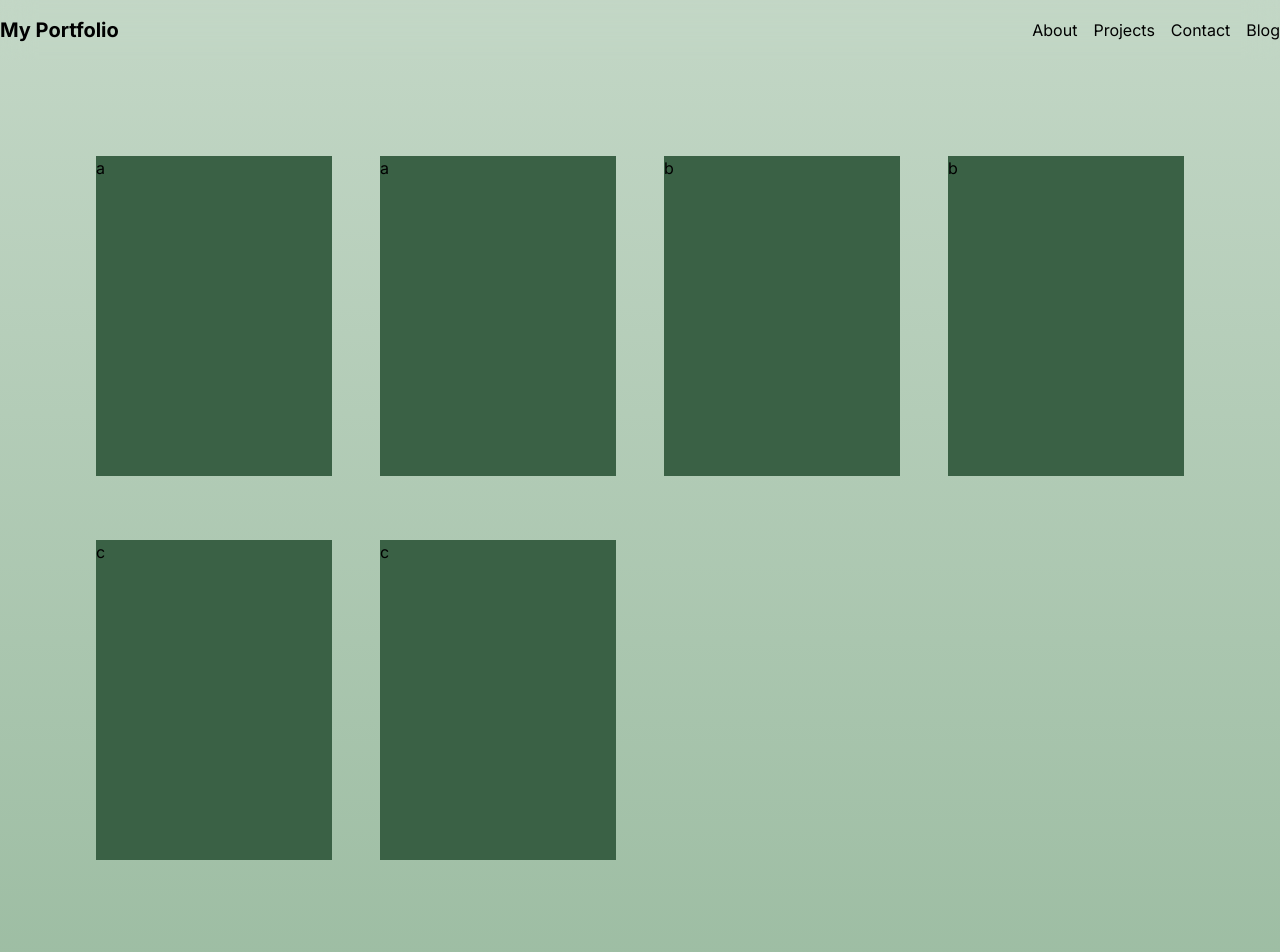
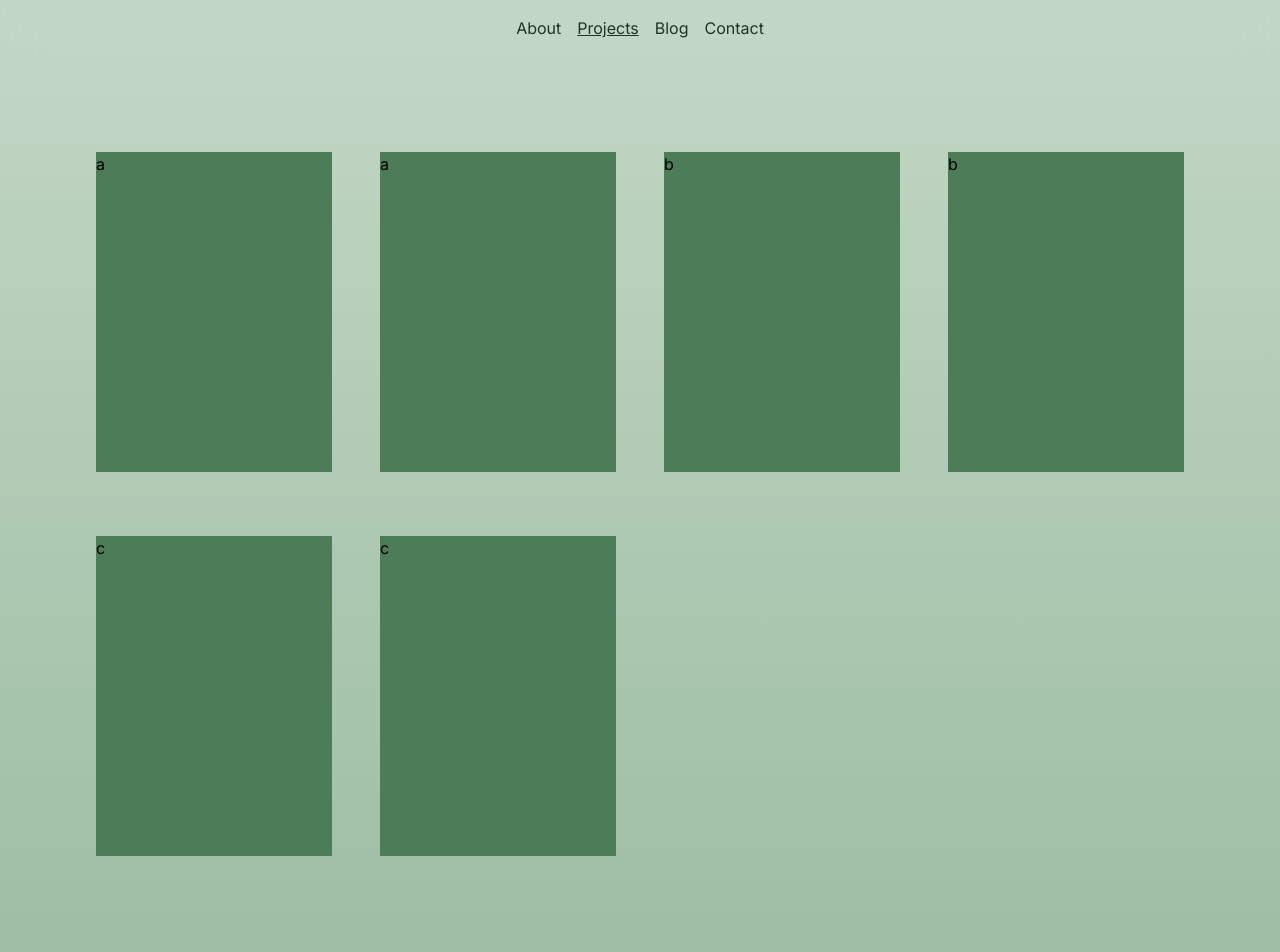
Before and after one commit to BenBrochtrup/portfolio, a Next.js app: page /projects in a window 1280 px wide. Shown: the top 952 px of the page. Built offline with nearby package versions, Linux system fonts and the light colour scheme.

Commit message:
Removed ad hoc text bg definitions

```diff
--- a/app/Footer.tsx
+++ b/app/Footer.tsx
@@ -16,10 +16,10 @@ export default function Footer() {
         />
       </div>
       <div className="w-1/3 flex items-center justify-center gap-2">
-        <FooterLink text="About" link="/about" />
+        {/* <FooterLink text="About" link="/about" />
         <FooterLink text="Projects" link="/projects" />
         <FooterLink text="Contact" link="/contact" />
-        <FooterLink text="Blog" link="/blog" />
+        <FooterLink text="Blog" link="/blog" /> */}
       </div>
       <div className="w-1/3 flex items-center justify-center">
         <LinkWithIcon link="https://github.com/BenBrochtrup" icon="FaGithub" />
--- a/app/Header.tsx
+++ b/app/Header.tsx
@@ -1,60 +1,19 @@
 'use client'
 import HeaderLink from '@/components/HeaderLink'
-import Link from 'next/link'
 import { usePathname } from 'next/navigation'
 
 export default function Header() {
-  const pathname = usePathname()
-
-  const scrollToSection = (id: string) => {
-    const element = document.getElementById(id)
-    if (element) {
-      element.scrollIntoView({ behavior: 'smooth' })
-    }
-  }
-
   return (
-    // <div className="flex p-4 sticky top-0">
-    //   <div className="flex-grow flex justify-center">
-    //     <div className="flex h-full justify-center w-min rounded-full bg-bay-leaf-100 backdrop-blur-sm">
-    //       <HeaderLink displayText="About" path="/about" first></HeaderLink>
-    //       <HeaderLink displayText="Projects" path="/projects"></HeaderLink>
-    //       <HeaderLink displayText="Blog" path="/blog"></HeaderLink>
-    //       <HeaderLink displayText="Contact" path="/contact" last></HeaderLink>
-    //     </div>
-    //   </div>
-    // </div>
-    // components/Header.js
-
-    <header className="sticky top-0 bg-gray-900 bg-opacity-50 backdrop-filter backdrop-blur-lg text-white py-4 z-10">
-      <div className="container mx-auto flex justify-between items-center">
-        <h1 className="text-xl font-bold">My Portfolio</h1>
-        <nav className="space-x-4">
-          <button
-            onClick={() => scrollToSection('about')}
-            className="focus:outline-none"
-          >
-            About
-          </button>
-          <button
-            onClick={() => scrollToSection('projects')}
-            className="focus:outline-none"
-          >
-            Projects
-          </button>
-          <button
-            onClick={() => scrollToSection('contact')}
-            className="focus:outline-none"
-          >
-            Contact
-          </button>
-          <button
-            onClick={() => scrollToSection('blog')}
-            className="focus:outline-none"
-          >
-            Blog
-          </button>
-        </nav>
+    <header className="sticky top-0 bg-opacity-50 backdrop-filter backdrop-blur-lg text-skin-base z-10">
+      <div className="flex p-2 sticky top-0">
+        <div className="flex-grow flex justify-center">
+          <div className="flex h-full justify-center w-min rounded-full backdrop-blur-sm">
+            <HeaderLink displayText="About" path="/about" first></HeaderLink>
+            <HeaderLink displayText="Projects" path="/projects"></HeaderLink>
+            <HeaderLink displayText="Blog" path="/blog"></HeaderLink>
+            <HeaderLink displayText="Contact" path="/contact" last></HeaderLink>
+          </div>
+        </div>
       </div>
     </header>
   )
--- a/app/about/page.tsx
+++ b/app/about/page.tsx
@@ -9,7 +9,7 @@ export default function About() {
         <div className="flex">
           <div className="w-1/2">
             <div className="relative w-96 h-96">
-              <div className="absolute rounded-t-3xl top-0 left-0 w-full h-full bg-bay-leaf-500"></div>
+              <div className="absolute rounded-t-3xl top-0 left-0 w-full h-full bg-skin-fill-accent"></div>
               {/* Example color for abstract shape */}
               <img
                 src="/assets/images/transparent_headshot.png"
--- a/app/projects/page.tsx
+++ b/app/projects/page.tsx
@@ -22,22 +22,22 @@ export default function Projects() {
               </div>
             )
           })} */}
-          <div className="w-full h-80 mb-4 bg-bay-leaf-600">
+          <div className="w-full h-80 mb-4 bg-skin-fill-accent">
             <div>a</div>
           </div>
-          <div className="w-full h-80 mb-4 bg-bay-leaf-600">
+          <div className="w-full h-80 mb-4 bg-skin-fill-accent">
             <div>a</div>
           </div>
-          <div className="w-full h-80 mb-4 bg-bay-leaf-600">
+          <div className="w-full h-80 mb-4 bg-skin-fill-accent">
             <div>b</div>
           </div>
-          <div className="w-full h-80 mb-4 bg-bay-leaf-600">
+          <div className="w-full h-80 mb-4 bg-skin-fill-accent">
             <div>b</div>
           </div>
-          <div className="w-full h-80 mb-4 bg-bay-leaf-600">
+          <div className="w-full h-80 mb-4 bg-skin-fill-accent">
             <div>c</div>
           </div>
-          <div className="w-full h-80 mb-4 bg-bay-leaf-600">
+          <div className="w-full h-80 mb-4 bg-skin-fill-accent">
             <div>c</div>
           </div>
         </div>
--- a/components/HeaderLink.tsx
+++ b/components/HeaderLink.tsx
@@ -22,16 +22,10 @@ const HeaderLink: FC<HeaderLinkProps> = ({
 
   return (
     <Link href={path}>
-      <div
-        className={`h-full p-4 hover:bg-bay-leaf-200 ${
-          first ? 'hover:rounded-l-full' : 'rounded-none'
-        } ${last ? 'hover:rounded-r-full' : 'rounded-none'}`}
-      >
+      <div className="w-min text-skin-inverted hover:bg-skin-button-accent-hover p-2 inline-block align-middle items-center rounded-lg">
         <div
-          className={`text-bay-leaf-950 ${
+          className={`${
             pathname === url.pathname ? 'underline' : 'no-underline'
-          } ${first ? 'rounded-l-full pl-2' : 'rounded-none'} ${
-            last ? 'rounded-r-full pr-2' : 'rounded-none'
           }`}
         >
           {displayText}
--- a/components/LinkWithIcon.tsx
+++ b/components/LinkWithIcon.tsx
@@ -26,7 +26,7 @@ interface LinkWithIcon {
 const LinkWithIcon: FC<LinkWithIcon> = ({ link, icon }) => {
   return (
     <a href={link} target="_blank" rel="noopener noreferrer">
-      <div className="w-min hover:bg-bay-leaf-400 bg-transparent p-2 inline-block align-middle items-center rounded-lg">
+      <div className="w-min hover:bg-skin-button-accent-hover p-2 inline-block align-middle items-center rounded-lg">
         <div>
           <DynamicIcon id={icon} />
         </div>
--- /dev/null
+++ b/components/ScrollingHeader.tsx
@@ -0,0 +1,47 @@
+'use client'
+import { usePathname } from 'next/navigation'
+
+export default function Header() {
+  const pathname = usePathname()
+
+  const scrollToSection = (id: string) => {
+    const element = document.getElementById(id)
+    if (element) {
+      element.scrollIntoView({ behavior: 'smooth' })
+    }
+  }
+
+  return (
+    <header className="sticky top-0 bg-gray-900 bg-opacity-50 backdrop-filter backdrop-blur-lg text-skin-base z-10">
+      <div className="container mx-auto flex justify-between items-center">
+        <h1 className="text-xl font-bold">My Portfolio</h1>
+        <nav className="space-x-4">
+          <button
+            onClick={() => scrollToSection('about')}
+            className="focus:outline-none"
+          >
+            About
+          </button>
+          <button
+            onClick={() => scrollToSection('projects')}
+            className="focus:outline-none"
+          >
+            Projects
+          </button>
+          <button
+            onClick={() => scrollToSection('contact')}
+            className="focus:outline-none"
+          >
+            Contact
+          </button>
+          <button
+            onClick={() => scrollToSection('blog')}
+            className="focus:outline-none"
+          >
+            Blog
+          </button>
+        </nav>
+      </div>
+    </header>
+  )
+}
--- a/components/SpotifyRecent.tsx
+++ b/components/SpotifyRecent.tsx
@@ -12,7 +12,7 @@ interface SpotifyRecent {
 
 const SpotifyRecent: FC<SpotifyRecent> = ({ song, album, artist, link }) => {
   return (
-    <div className="flex rounded-full bg-bay-leaf-50">
+    <div className="flex rounded-full bg-skin-button-accent-hover">
       <div>
         <FaSpotify className="w-12" />
       </div>
```
Also changed, not shown: app/page.tsx (+0 -8 lines).
